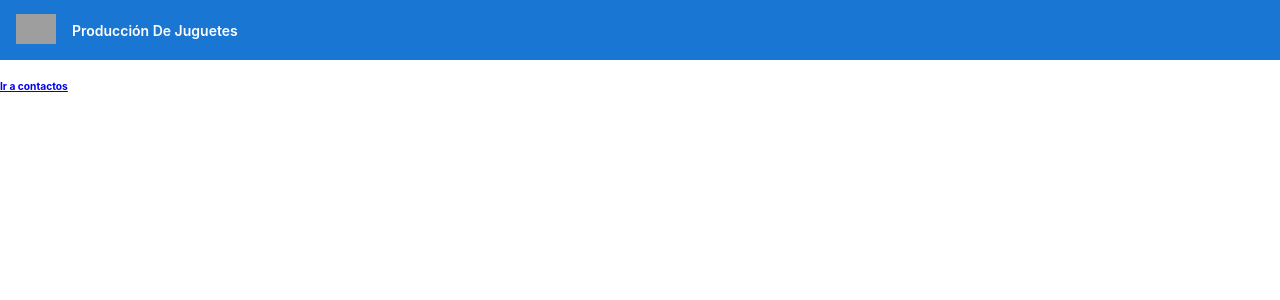
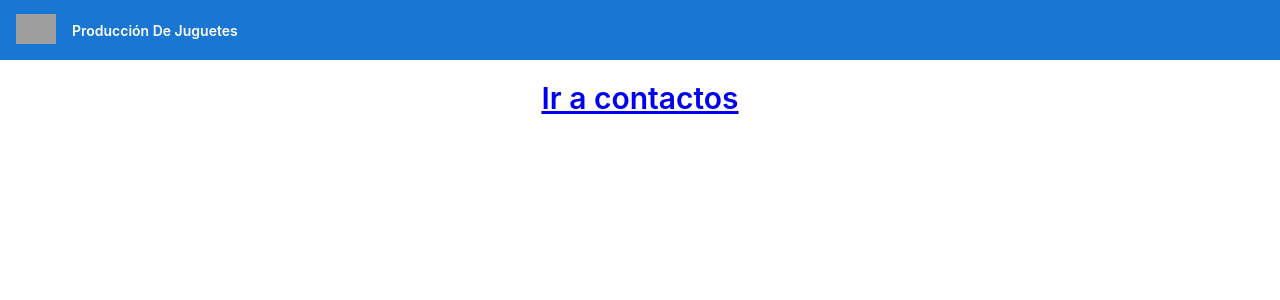
Before and after one commit to JosMiguelMM2/MVM-SYSTEM, an Angular app in the folder Front-End/: page /Inicio in a window 1280 px wide. Shown: the top 300 px of the page. Built offline with nearby package versions, Linux system fonts and the light colour scheme; grey boxes are pictures that could not be loaded.

Commit message:
Crear una rapa pruebas

```diff
--- a/Front-End/src/app/app.component.css
+++ b/Front-End/src/app/app.component.css
@@ -6,6 +6,15 @@
     -webkit-font-smoothing: antialiased;
     -moz-osx-font-smoothing: grayscale;
   }
+
+  *{
+    margin: 0;
+    padding: 0;
+    box-sizing: border-box;
+}
+html{
+    font-size: 62.5%;
+}
 
   h1,
   h2,
--- a/Front-End/src/app/contacto/contacto.component.css
+++ b/Front-End/src/app/contacto/contacto.component.css
@@ -1,4 +1,15 @@
+*{
+    margin: 0;
+    padding: 0;
+    box-sizing: border-box;
+}
+html{
+    font-size: 62.5%;
+    width: 100vw;
+    height: 100vh;
+}
 .principal{
     margin-top: 100px;
     color: black;
+    text-align: center;
 }
--- a/Front-End/src/app/contacto/contacto.component.html
+++ b/Front-End/src/app/contacto/contacto.component.html
@@ -2,17 +2,21 @@
   xmlns:mso="urn:schemas-microsoft-com:office:office"
   xmlns:msdt="uuid:C2F41010-65B3-11d1-A29F-00AA00C14882"
 >
+<body>
   <br /><br /><br />
 
-  <main style="text-align:center">
+  <main  class="principal">
     <h1>{{ title }}</h1>
 
     <div class="lista">
       <h2>Lista de los Tipos de Documento</h2>
+
       <form (ngSubmit)="consultarcontactos(1)" [formGroup]="ListaContacto">
+
         <button type="submit" style="margin-right: 30px">
           Mostrar Lista de Tipos de Documentos
         </button>
+
 
         <button (click)="LimpiarLista()">
           Limpiar Lista de Tipos de Documentos
@@ -20,6 +24,7 @@
 
         <h2>{{ TituloContacto }}</h2>
         <table>
+
           <thead>
             <th>{{ TablaContacto[0] }}</th>
             <th>{{ TablaContacto[1] }}</th>
@@ -29,16 +34,21 @@
           </thead>
 
           <tbody>
+
             <tr *ngFor="let tcont of Contactos">
+
               <th>{{ tcont.Id_contactos }}</th>
               <th>{{ tcont.Numero_Documento }}</th>
               <th>{{ tcont.Persona }}</th>
               <th>{{ tcont.Tipo_Contacto }}</th>
               <th>{{ tcont.Dato_contacto }}</th>
+
             </tr>
           </tbody>
         </table>
       </form>
     </div>
   </main>
+</body>
+
 </html>
--- a/Front-End/src/app/contacto/contacto.component.ts
+++ b/Front-End/src/app/contacto/contacto.component.ts
@@ -41,7 +41,7 @@ export class ContactoComponent implements OnInit {
     private formBuilder: FormBuilder,
     private juguetesService: JuguetesService,
     Router: Router
-  ) {}
+  ) { }
 
   //..............................................................................................
   // CRUD
--- a/Front-End/src/app/juguetes.service.ts
+++ b/Front-End/src/app/juguetes.service.ts
@@ -5,8 +5,7 @@ import {
   HttpErrorResponse,
 } from '@angular/common/http';
 import { Observable, of } from 'rxjs';
-import { map, catchError, tap } from 'rxjs/operators';
-
+import {map, catchError, tap} from 'rxjs/operators';
 const httpOptions = {
   headers: new HttpHeaders({ 'Content-Type': 'application/json' }),
 };
@@ -34,22 +33,11 @@ export class JuguetesService {
     };
   }
 
-  //+++++++++++++++++++++++++++++++++++++++++++++++++++++++++++++
-  // SERVICIO CRUD DE TIPOS DE DOCUMENTOS
-  //+++++++++++++++++++++++++++++++++++++++++++++++++++++++++++++
+  //  SERVICIO DE Contactos
 
-  // Método Listar de los Tipos de documentos
-
+  //  MOSTRAR TODOS LOS CONTACTOS
+  //listar
   getTipContacs(): Observable<any> {
     return this.http.get(this.Url + '/tipContac', httpOptions);
   }
-
-  //-------------------------------------------------------------
-  // Método mostrar un solo Tipo de documento
-
-  getTipContac(id: any): Observable<any> {
-    // console.log("  4555  ***** "+this.Url + "/tipContac"+id )
-    // console.log("211    ");
-    return this.http.get(this.Url + '/tipContac' + id, httpOptions);
-  }
 }
--- a/Front-End/src/app/menu-inicio/menu-inicio.component.css
+++ b/Front-End/src/app/menu-inicio/menu-inicio.component.css
@@ -1,3 +1,14 @@
+
 .principal{
     margin-top: 80px;
+    width: 100vw;
+    height: 100vh;
 }
+
+h3{
+    color: #fff;
+    font-size: 30px;
+    font-weight: 600;
+    text-align: center;
+    margin-bottom: 30px;
+}
```
